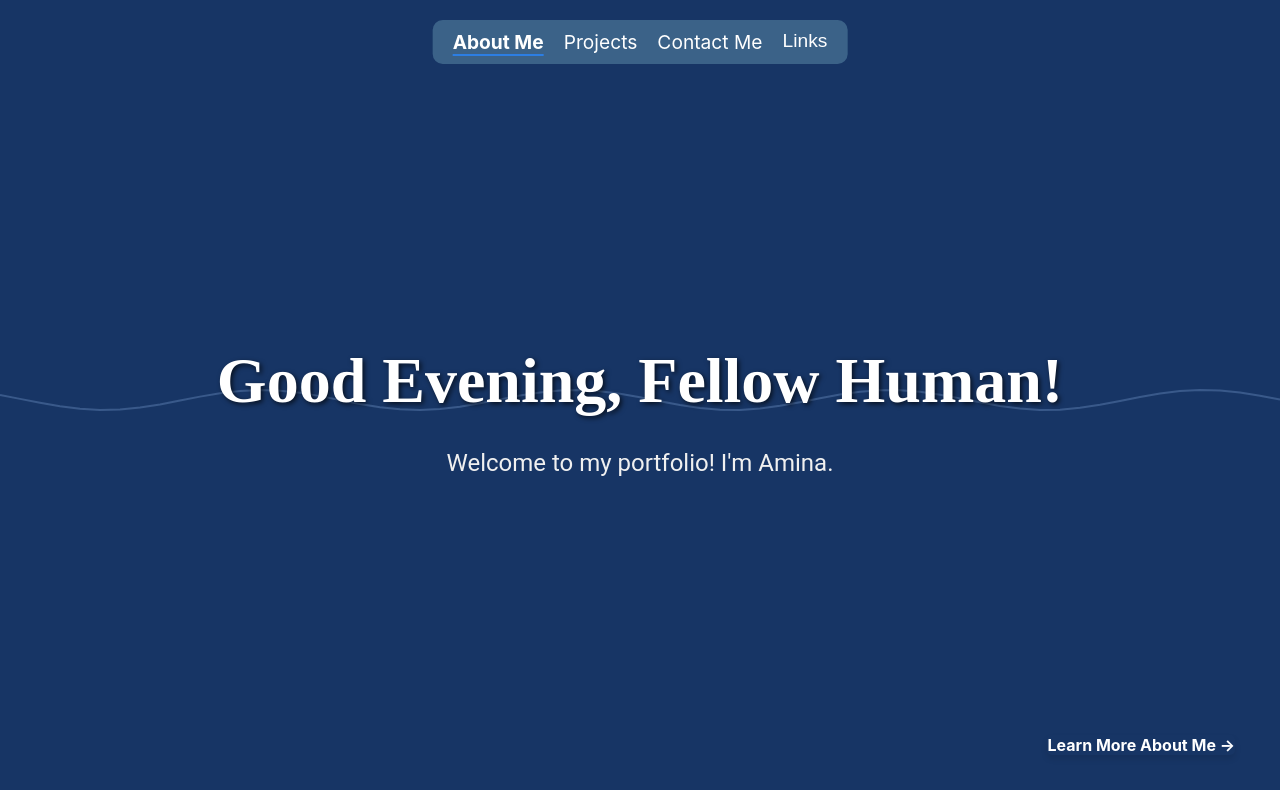
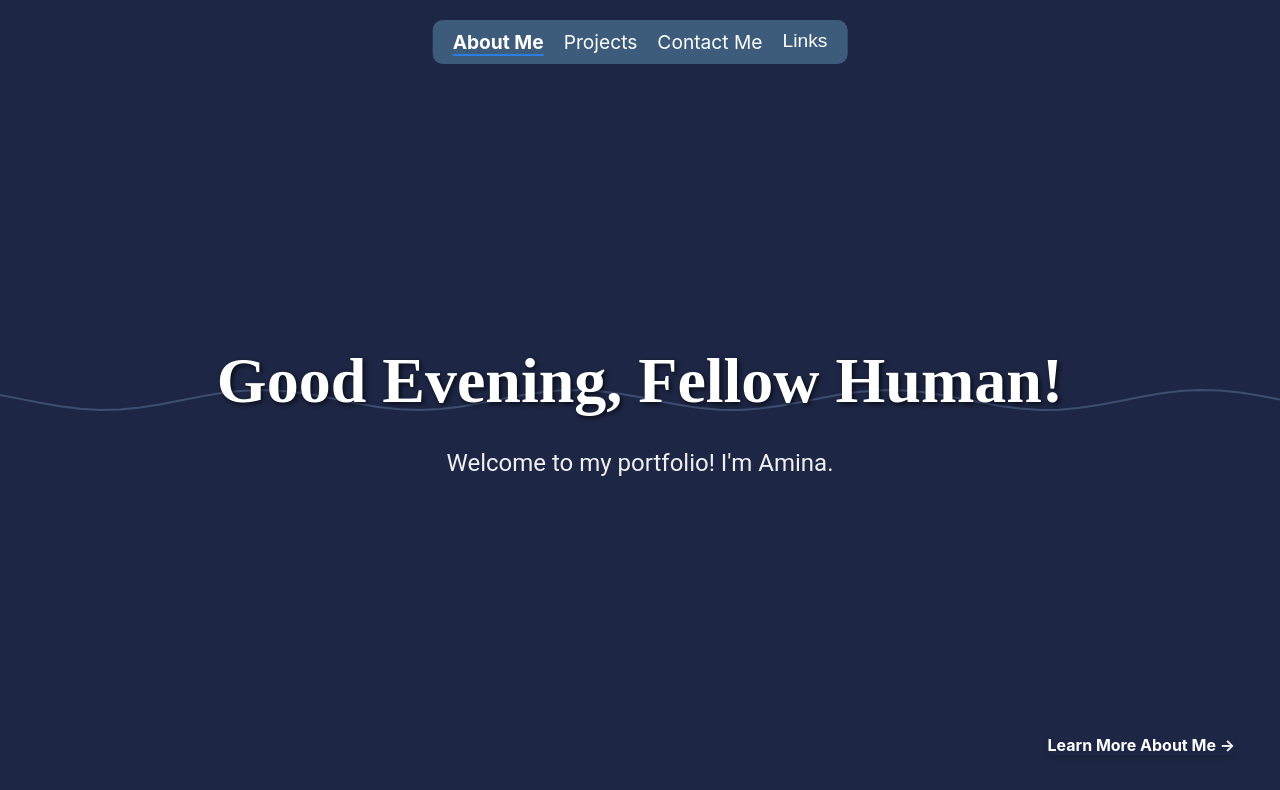
Before and after one commit to AminaK2724/my-portfolio-website, a React (Create React App) app: page / in a window 1280 px wide. Shown: the top 790 px of the page. Built offline with nearby package versions, Linux system fonts and the light colour scheme.

Commit message:
changed the background colour of greeting

```diff
--- a/src/components/RippleBackground.js
+++ b/src/components/RippleBackground.js
@@ -83,7 +83,7 @@ const RippleBackground = () => {
       ctx.clearRect(0, 0, canvas.width, canvas.height)
 
       // Draw water background
-      ctx.fillStyle = 'rgba(0, 100, 200, 0.3)'
+      ctx.fillStyle = 'rgba(22, 50, 91, 0.3)'
       ctx.fillRect(0, 0, canvas.width, canvas.height)
 
       // Draw waves
```
